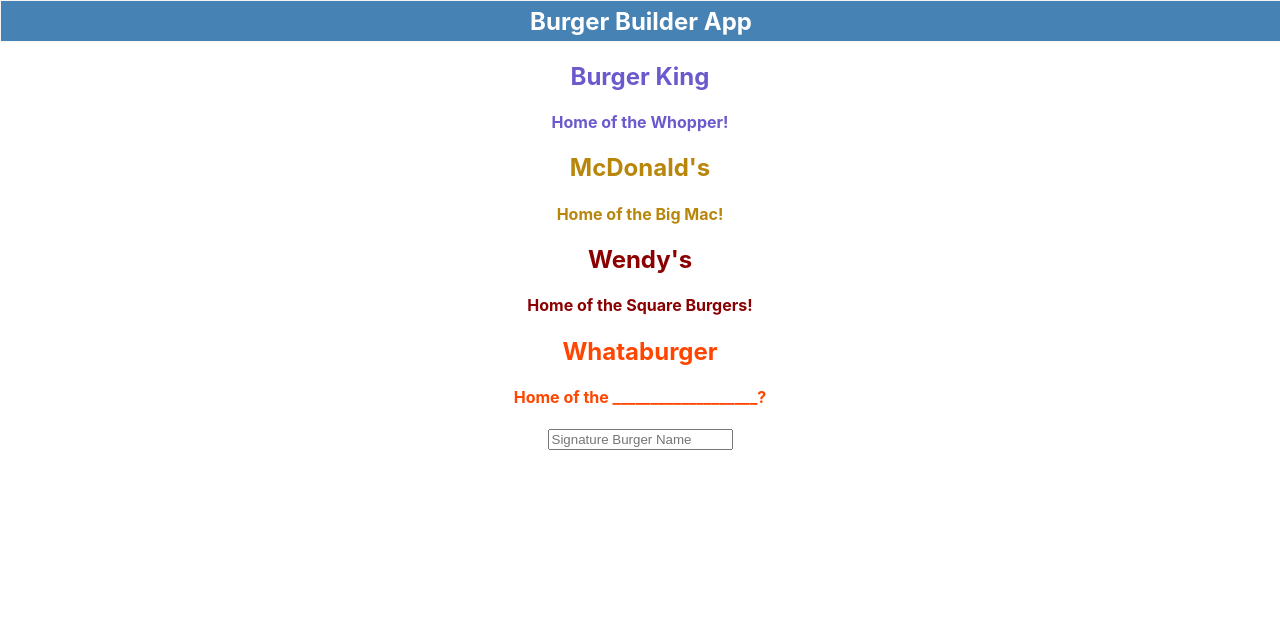
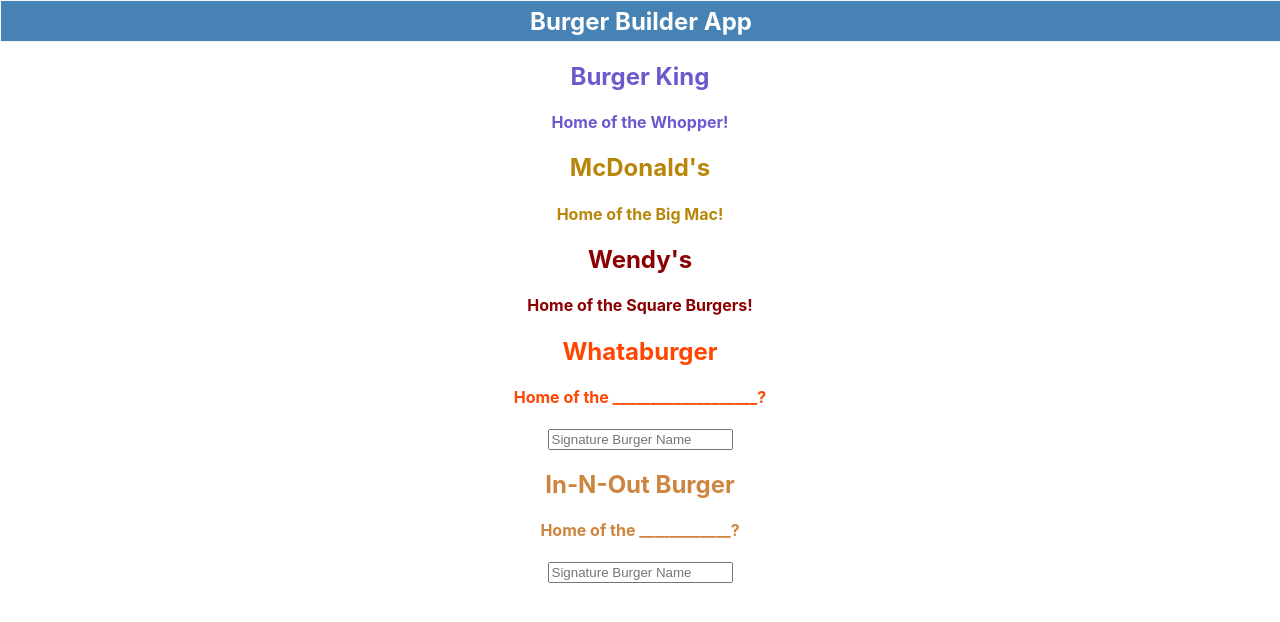
Before and after one commit to ShotaKiko/Burger-Builder, a React (Create React App) app: page / in a window 1280 px wide. Shown: the top 622 px of the page. Built offline with nearby package versions, Linux system fonts and the light colour scheme.

Commit message:
added inNout container functional state component

```diff
--- a/src/App.js
+++ b/src/App.js
@@ -6,6 +6,7 @@
 import McDonalds from './BurgerJoints/McDonalds';
 import Wendys from './BurgerJoints/Wendys';
 import Whataburger from './BurgerJoints/Whataburger';
+import InNOutBurger from './BurgerJoints/InNOutBurger';
 
 function App() {
   return (
@@ -15,6 +16,7 @@
       <McDonalds burgerName={"Big Mac!"} />
       <Wendys burgerName={"Square Burgers!"} />
       <Whataburger />
+      <InNOutBurger />
     </div>
   );
 }
--- a/src/BurgerJoints/BurgerJoints.css
+++ b/src/BurgerJoints/BurgerJoints.css
@@ -15,3 +15,7 @@
 .whataburgerContainer{
     color: orangered;
 }
+
+.inNOutContainer{
+    color: peru;
+}
--- /dev/null
+++ b/src/BurgerJoints/InNOutBurger.js
@@ -0,0 +1,28 @@
+import React, { useState} from 'react'
+import './BurgerJoints.css'
+
+
+function InNOutBurger() {
+    const [burgerName, setBurgerName] = useState("____________?")
+
+    const handleChange = e =>{
+        setBurgerName(e.target.value)
+    }
+    return(
+        <div className="inNOutContainer">
+            <h2>In-N-Out Burger</h2>
+            <h4>Home of the {burgerName}</h4>
+
+            <input
+                className="burgerNameInput"
+                type="text"
+                name="burgerName"
+                onChange={handleChange}
+                placeholder="Signature Burger Name"
+            />
+        </div>
+
+    )
+}
+
+export default InNOutBurger
```
